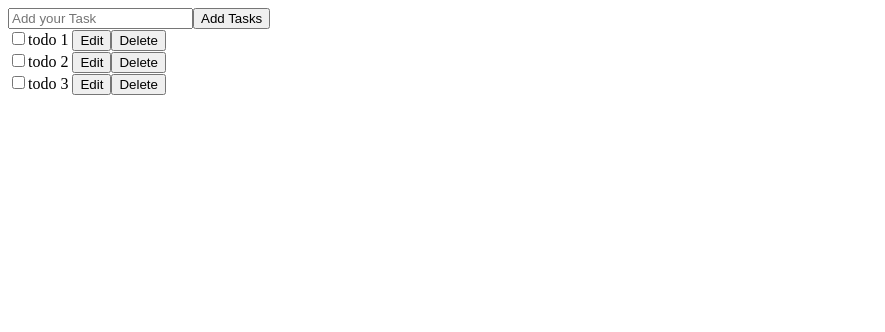
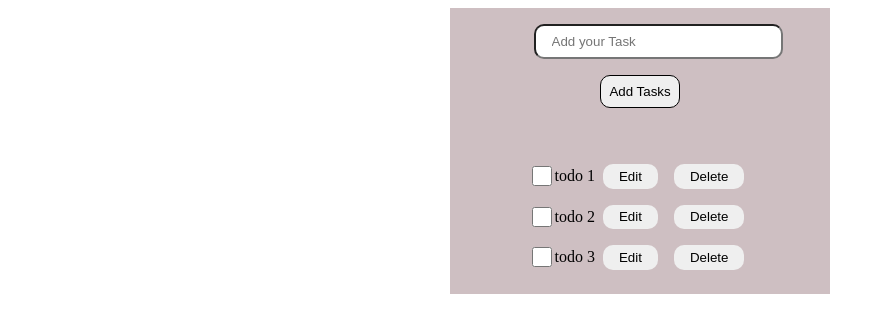
Before and after one commit to SagarSuryawan/to-do-list-app, a React (Vite) app in the folder to_Do_list/: page / in a window 1280 px wide. Shown: the top 332 px of the page, without its empty margins (0-885 px from the left). Built offline with nearby package versions, Linux system fonts and the light colour scheme.

Commit message:
css add to tolist app

```diff
--- /dev/null
+++ b/to_Do_list/src/components/AddTodo/AddTodo.css
@@ -0,0 +1,27 @@
+.addTodo{
+    width: 30%;
+    display: grid;
+    justify-content: center;
+    align-items: center;
+    margin:auto;
+    padding: 1rem 0;
+    background-color: #cebfc2;
+}
+.inputTask{
+    width: 100%;
+    padding: 0.5rem 1rem;
+    border-radius: 10px;
+    margin: auto;
+}
+.AddTask{
+    border: 1px solid black;
+    margin:1rem auto;
+    padding: 0.5rem 0.5rem;
+    border-radius: 10px;
+    transition: 0.8s;
+}
+.AddTask:hover{
+    background-color: #0f0e0e;
+    color: white;
+    border: 1px solid white;
+}
--- a/to_Do_list/src/components/AddTodo/AddTodo.jsx
+++ b/to_Do_list/src/components/AddTodo/AddTodo.jsx
@@ -1,15 +1,15 @@
-
+import "./AddTodo.css"
 
 function AddTodo () {
 
     return(
-        <div>
+        <div className="addTodo">
              <input
              placeholder="Add your Task"
-             type="text"
+             type="text" className="inputTask"
              />
 
-             <button>Add Tasks</button>
+             <button className="AddTask">Add Tasks</button>
         </div>
     )
 }
--- /dev/null
+++ b/to_Do_list/src/components/Todo/Todo.css
@@ -0,0 +1,34 @@
+.todoList{
+    display: flex;
+    justify-content: center;
+    align-items: center;
+}
+#input{
+    width: 20px;
+    height: 20px;
+    accent-color: #007bff; /* Changes the default check color */
+    cursor: pointer;
+
+}
+.EditBtn{
+    margin: 0 0.5rem;
+    padding:0.3rem 1rem;
+    transition: 0.8s;
+    border-radius: 10px;
+    border: none;
+
+}
+.DeleteBtn{
+    margin: 0.5rem 0.5rem;
+    padding:0.3rem 1rem;
+    transition: 0.8s;
+    border-radius: 10px;
+    border: none;
+}
+
+.EditBtn:hover,
+.DeleteBtn:hover {
+    border: 1px solid black;
+    background-color: #191818;
+    color: azure;
+}
--- a/to_Do_list/src/components/Todo/Todo.jsx
+++ b/to_Do_list/src/components/Todo/Todo.jsx
@@ -1,12 +1,13 @@
+import "./Todo.css"
 
 function Todo({TodoData}) {
  return(
-     <div>
+     <div className="todoList">
 
-        <input type="checkbox" name="" id="" />
+        <input type="checkbox" name="" id="input" />
         {TodoData}
-        <button>Edit</button>
-        <button>Delete</button>
+        <button className="EditBtn">Edit</button>
+        <button className="DeleteBtn">Delete</button>
 
      </div>
   )
--- /dev/null
+++ b/to_Do_list/src/components/TodoList/TodoList.css
@@ -0,0 +1,9 @@
+.TodoApp{
+    width: 30%;
+    display: grid;
+    justify-content: center;
+    align-items: center;
+    margin:auto;
+    padding: 1rem 0;
+    background-color: #cebfc2;
+}
--- a/to_Do_list/src/components/TodoList/TodoList.jsx
+++ b/to_Do_list/src/components/TodoList/TodoList.jsx
@@ -1,15 +1,16 @@
 import Todo from "../Todo/Todo";
+import "./TodoList.css"
 
 function TodoList() {
 
     const list = [
         { id:1, todoData: 'todo 1 ' },
         { id:2, todoData: 'todo 2 ' },
-        { id:2, todoData: 'todo 3 ' }
+        { id:3, todoData: 'todo 3 ' }
     ]
 
     return (
-        <div>
+        <div className="TodoApp">
         {list.length > 0 && list.map((task)=> <Todo key={task.id} TodoData   = {task.todoData} />)}
         </div>
     )
```
